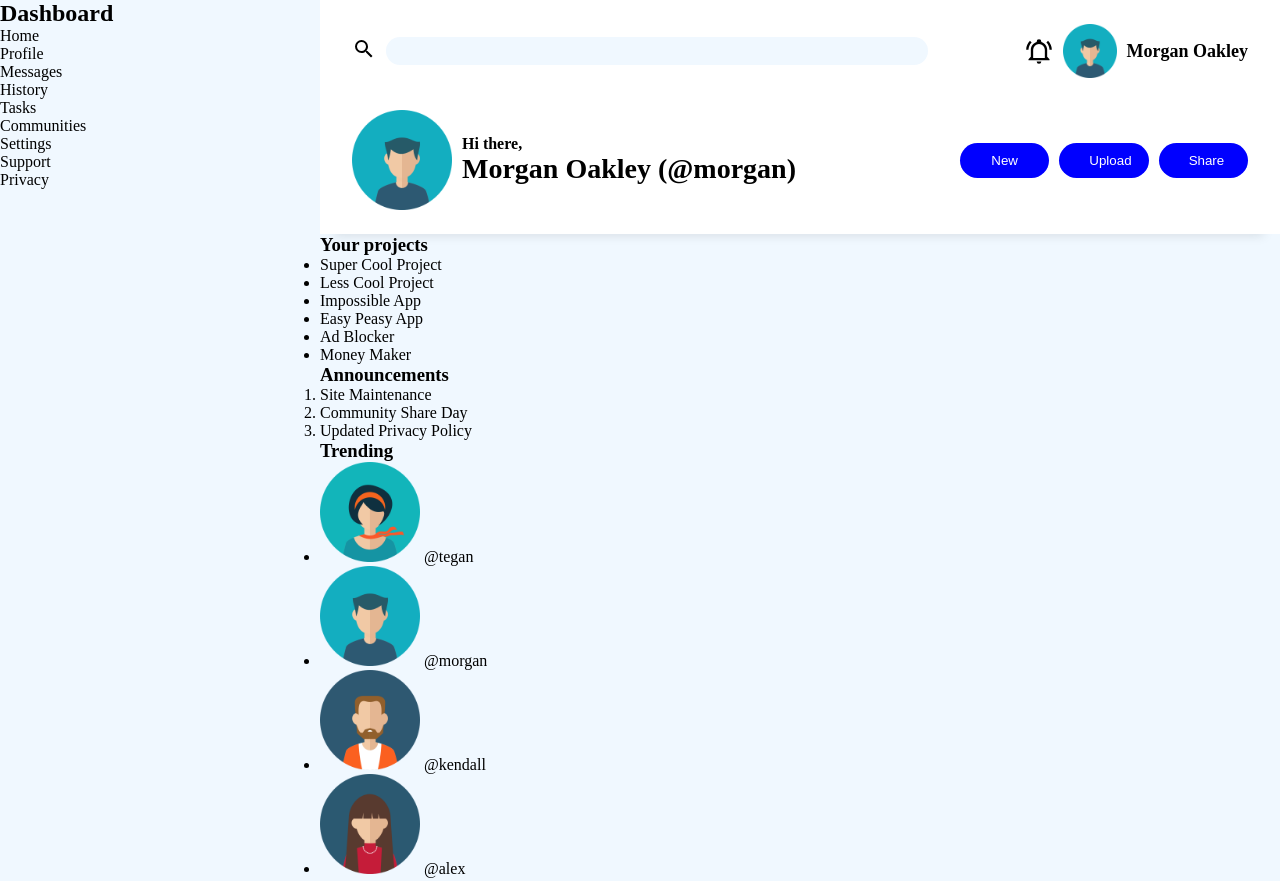
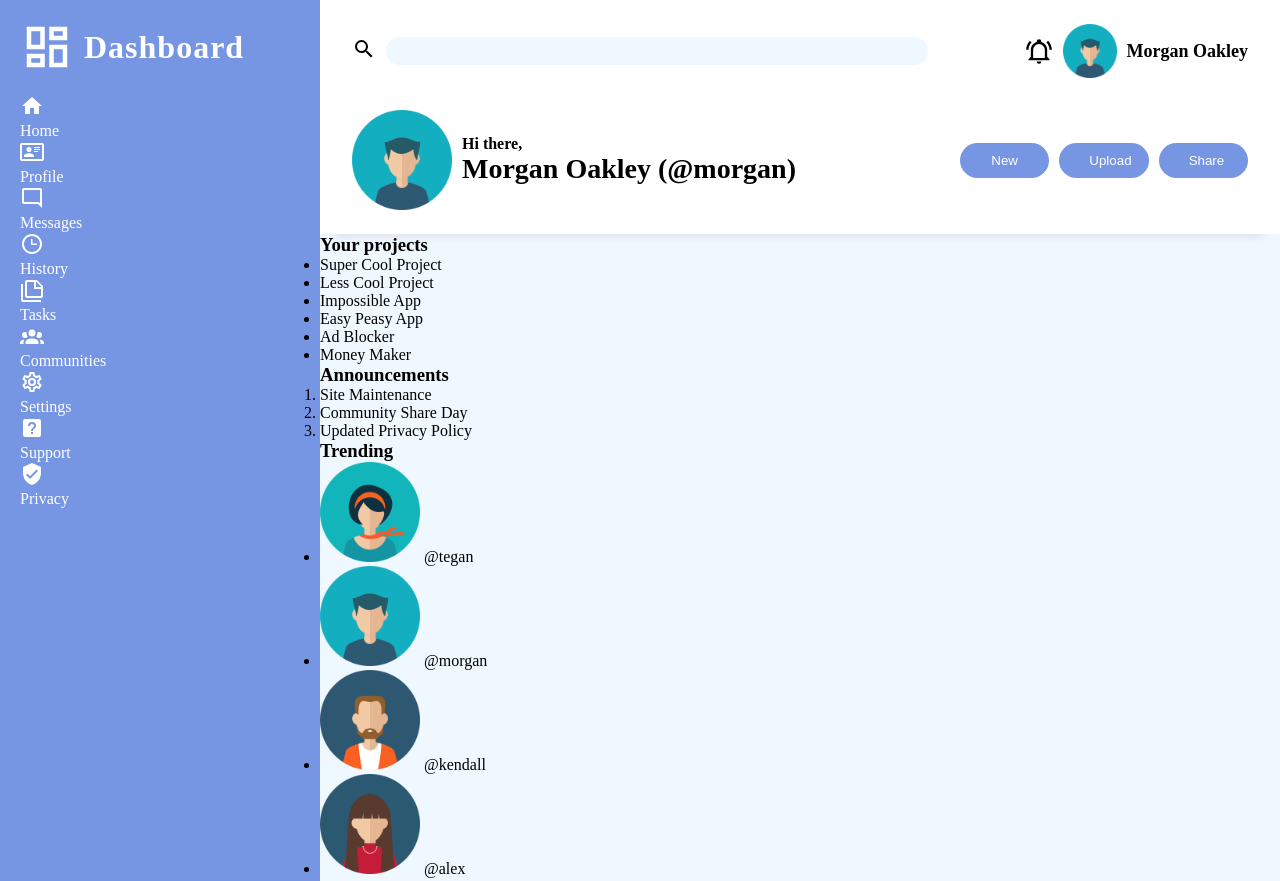
Before and after one commit to Akherousin/odin-admin-dashboard, a plain HTML site: page index.html in a window 1280 px wide. Shown: the top 881 px of the page. Drawn offline with Linux system fonts and the light colour scheme.

Commit message:
add nav icons

```diff
--- a/index.html
+++ b/index.html
@@ -53,18 +53,98 @@
     </header>
 
     <aside class="side-menu">
-      <h2 class="heading-secondary">Dashboard</h2>
+      <div class="side-menu-heading">
+        <svg class="dashboard-icon" viewBox="0 0 24 24">
+          <path
+            fill="currentColor"
+            d="M19,5V7H15V5H19M9,5V11H5V5H9M19,13V19H15V13H19M9,17V19H5V17H9M21,3H13V9H21V3M11,3H3V13H11V3M21,11H13V21H21V11M11,15H3V21H11V15Z"
+          />
+        </svg>
+        <h2 class="heading-secondary">Dashboard</h2>
+      </div>
       <nav class="nav">
         <ul class="nav-list">
-          <li class="nav-item">Home</li>
-          <li class="nav-item">Profile</li>
-          <li class="nav-item">Messages</li>
-          <li class="nav-item">History</li>
-          <li class="nav-item">Tasks</li>
-          <li class="nav-item">Communities</li>
-          <li class="nav-item">Settings</li>
-          <li class="nav-item">Support</li>
-          <li class="nav-item">Privacy</li>
+          <li class="nav-item">
+            <svg style="width: 24px; height: 24px" viewBox="0 0 24 24">
+              <path
+                fill="currentColor"
+                d="M10,20V14H14V20H19V12H22L12,3L2,12H5V20H10Z"
+              />
+            </svg>
+            <p>Home</p>
+          </li>
+          <li class="nav-item">
+            <svg style="width: 24px; height: 24px" viewBox="0 0 24 24">
+              <path
+                fill="currentColor"
+                d="M22,3H2C0.91,3.04 0.04,3.91 0,5V19C0.04,20.09 0.91,20.96 2,21H22C23.09,20.96 23.96,20.09 24,19V5C23.96,3.91 23.09,3.04 22,3M22,19H2V5H22V19M14,17V15.75C14,14.09 10.66,13.25 9,13.25C7.34,13.25 4,14.09 4,15.75V17H14M9,7A2.5,2.5 0 0,0 6.5,9.5A2.5,2.5 0 0,0 9,12A2.5,2.5 0 0,0 11.5,9.5A2.5,2.5 0 0,0 9,7M14,7V8H20V7H14M14,9V10H20V9H14M14,11V12H18V11H14"
+              />
+            </svg>
+            <p>Profile</p>
+          </li>
+          <li class="nav-item">
+            <svg style="width: 24px; height: 24px" viewBox="0 0 24 24">
+              <path
+                fill="currentColor"
+                d="M20 2H4C2.9 2 2 2.9 2 4V16C2 17.1 2.9 18 4 18H18L22 22V4C22 2.9 21.1 2 20 2M20 17.2L18.8 16H4V4H20V17.2Z"
+              />
+            </svg>
+            <p>Messages</p>
+          </li>
+          <li class="nav-item">
+            <svg style="width: 24px; height: 24px" viewBox="0 0 24 24">
+              <path
+                fill="currentColor"
+                d="M12 20C16.4 20 20 16.4 20 12S16.4 4 12 4 4 7.6 4 12 7.6 20 12 20M12 2C17.5 2 22 6.5 22 12S17.5 22 12 22C6.5 22 2 17.5 2 12C2 6.5 6.5 2 12 2M17 11.5V13H11V7H12.5V11.5H17Z"
+              />
+            </svg>
+            <p>History</p>
+          </li>
+          <li class="nav-item">
+            <svg style="width: 24px; height: 24px" viewBox="0 0 24 24">
+              <path
+                fill="currentColor"
+                d="M3,6V22H21V24H3A2,2 0 0,1 1,22V6H3M16,9H21.5L16,3.5V9M7,2H17L23,8V18A2,2 0 0,1 21,20H7C5.89,20 5,19.1 5,18V4A2,2 0 0,1 7,2M7,4V18H21V11H14V4H7Z"
+              />
+            </svg>
+            <p>Tasks</p>
+          </li>
+          <li class="nav-item">
+            <svg style="width: 24px; height: 24px" viewBox="0 0 24 24">
+              <path
+                fill="currentColor"
+                d="M12,5.5A3.5,3.5 0 0,1 15.5,9A3.5,3.5 0 0,1 12,12.5A3.5,3.5 0 0,1 8.5,9A3.5,3.5 0 0,1 12,5.5M5,8C5.56,8 6.08,8.15 6.53,8.42C6.38,9.85 6.8,11.27 7.66,12.38C7.16,13.34 6.16,14 5,14A3,3 0 0,1 2,11A3,3 0 0,1 5,8M19,8A3,3 0 0,1 22,11A3,3 0 0,1 19,14C17.84,14 16.84,13.34 16.34,12.38C17.2,11.27 17.62,9.85 17.47,8.42C17.92,8.15 18.44,8 19,8M5.5,18.25C5.5,16.18 8.41,14.5 12,14.5C15.59,14.5 18.5,16.18 18.5,18.25V20H5.5V18.25M0,20V18.5C0,17.11 1.89,15.94 4.45,15.6C3.86,16.28 3.5,17.22 3.5,18.25V20H0M24,20H20.5V18.25C20.5,17.22 20.14,16.28 19.55,15.6C22.11,15.94 24,17.11 24,18.5V20Z"
+              />
+            </svg>
+            <p>Communities</p>
+          </li>
+          <li class="nav-item">
+            <svg style="width: 24px; height: 24px" viewBox="0 0 24 24">
+              <path
+                fill="currentColor"
+                d="M12,8A4,4 0 0,1 16,12A4,4 0 0,1 12,16A4,4 0 0,1 8,12A4,4 0 0,1 12,8M12,10A2,2 0 0,0 10,12A2,2 0 0,0 12,14A2,2 0 0,0 14,12A2,2 0 0,0 12,10M10,22C9.75,22 9.54,21.82 9.5,21.58L9.13,18.93C8.5,18.68 7.96,18.34 7.44,17.94L4.95,18.95C4.73,19.03 4.46,18.95 4.34,18.73L2.34,15.27C2.21,15.05 2.27,14.78 2.46,14.63L4.57,12.97L4.5,12L4.57,11L2.46,9.37C2.27,9.22 2.21,8.95 2.34,8.73L4.34,5.27C4.46,5.05 4.73,4.96 4.95,5.05L7.44,6.05C7.96,5.66 8.5,5.32 9.13,5.07L9.5,2.42C9.54,2.18 9.75,2 10,2H14C14.25,2 14.46,2.18 14.5,2.42L14.87,5.07C15.5,5.32 16.04,5.66 16.56,6.05L19.05,5.05C19.27,4.96 19.54,5.05 19.66,5.27L21.66,8.73C21.79,8.95 21.73,9.22 21.54,9.37L19.43,11L19.5,12L19.43,13L21.54,14.63C21.73,14.78 21.79,15.05 21.66,15.27L19.66,18.73C19.54,18.95 19.27,19.04 19.05,18.95L16.56,17.95C16.04,18.34 15.5,18.68 14.87,18.93L14.5,21.58C14.46,21.82 14.25,22 14,22H10M11.25,4L10.88,6.61C9.68,6.86 8.62,7.5 7.85,8.39L5.44,7.35L4.69,8.65L6.8,10.2C6.4,11.37 6.4,12.64 6.8,13.8L4.68,15.36L5.43,16.66L7.86,15.62C8.63,16.5 9.68,17.14 10.87,17.38L11.24,20H12.76L13.13,17.39C14.32,17.14 15.37,16.5 16.14,15.62L18.57,16.66L19.32,15.36L17.2,13.81C17.6,12.64 17.6,11.37 17.2,10.2L19.31,8.65L18.56,7.35L16.15,8.39C15.38,7.5 14.32,6.86 13.12,6.62L12.75,4H11.25Z"
+              />
+            </svg>
+            <p>Settings</p>
+          </li>
+          <li class="nav-item">
+            <svg style="width: 24px; height: 24px" viewBox="0 0 24 24">
+              <path
+                fill="currentColor"
+                d="M11,18H13V16H11V18M12,6A4,4 0 0,0 8,10H10A2,2 0 0,1 12,8A2,2 0 0,1 14,10C14,12 11,11.75 11,15H13C13,12.75 16,12.5 16,10A4,4 0 0,0 12,6M5,3H19A2,2 0 0,1 21,5V19A2,2 0 0,1 19,21H5A2,2 0 0,1 3,19V5A2,2 0 0,1 5,3Z"
+              />
+            </svg>
+            <p>Support</p>
+          </li>
+          <li class="nav-item">
+            <svg style="width: 24px; height: 24px" viewBox="0 0 24 24">
+              <path
+                fill="currentColor"
+                d="M10,17L6,13L7.41,11.59L10,14.17L16.59,7.58L18,9M12,1L3,5V11C3,16.55 6.84,21.74 12,23C17.16,21.74 21,16.55 21,11V5L12,1Z"
+              />
+            </svg>
+            <p>Privacy</p>
+          </li>
         </ul>
       </nav>
     </aside>
--- a/style.css
+++ b/style.css
@@ -7,7 +7,7 @@
 }
 
 :root {
-  --color-primary: blue;
+  --color-primary: rgb(118, 149, 227);
   --color-headings: black;
   --color-general-text: #999;
   --color-secondary: white;
@@ -115,6 +115,30 @@ body {
 
 .side-menu {
   grid-area: aside;
+  padding: 2rem;
+  background-color: var(--color-primary);
+  color: var(--color-secondary);
+}
+
+.side-menu-heading {
+  display: grid;
+  grid-template-columns: auto 1fr;
+  align-items: center;
+  gap: 1rem;
+  margin-bottom: 2rem;
+}
+
+.dashboard-icon {
+  width: 5.4rem;
+}
+
+.heading-secondary {
+  font-size: 3.2rem;
+  letter-spacing: 0.1rem;
+}
+
+.nav-list {
+  list-style-type: none;
 }
 
 .main {
```
